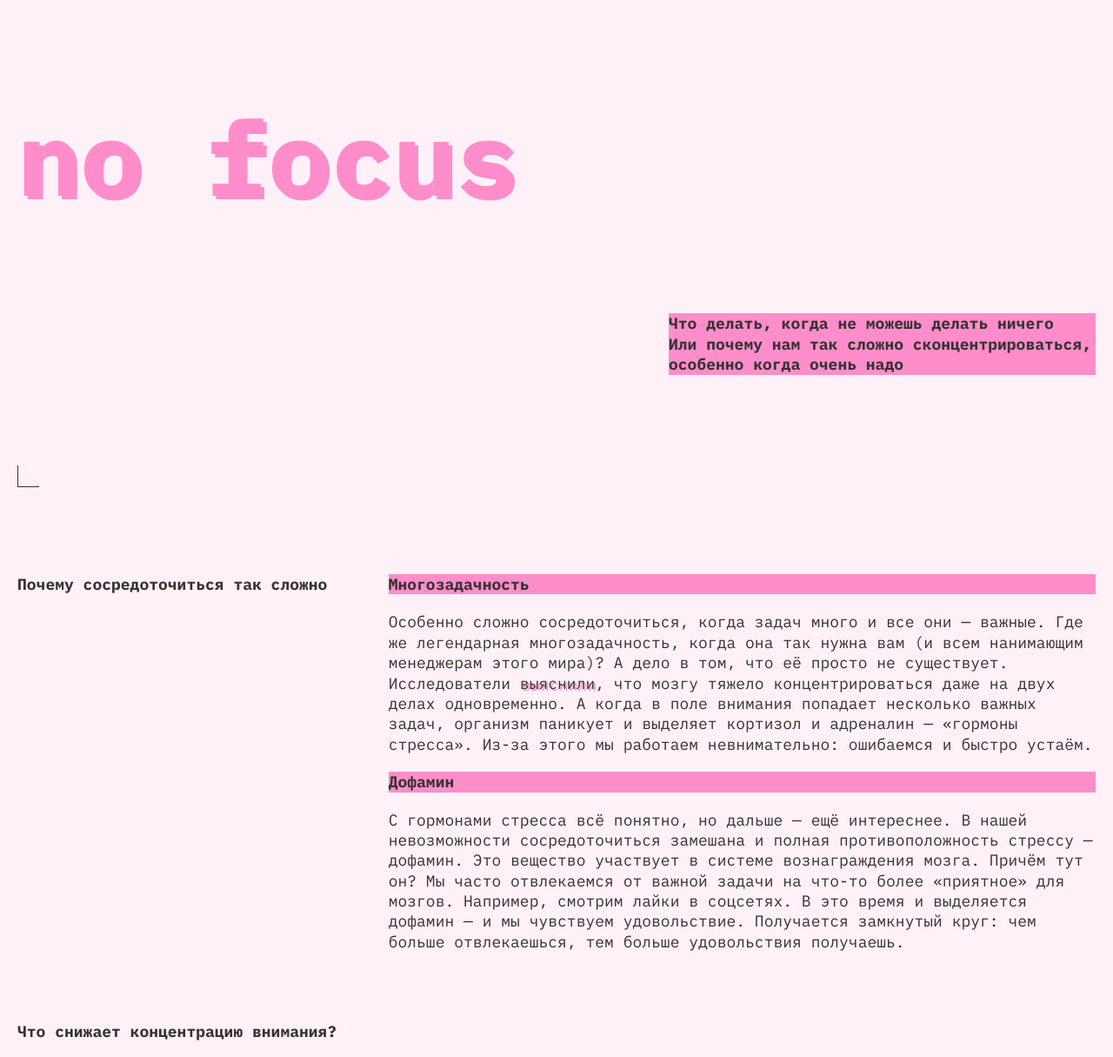
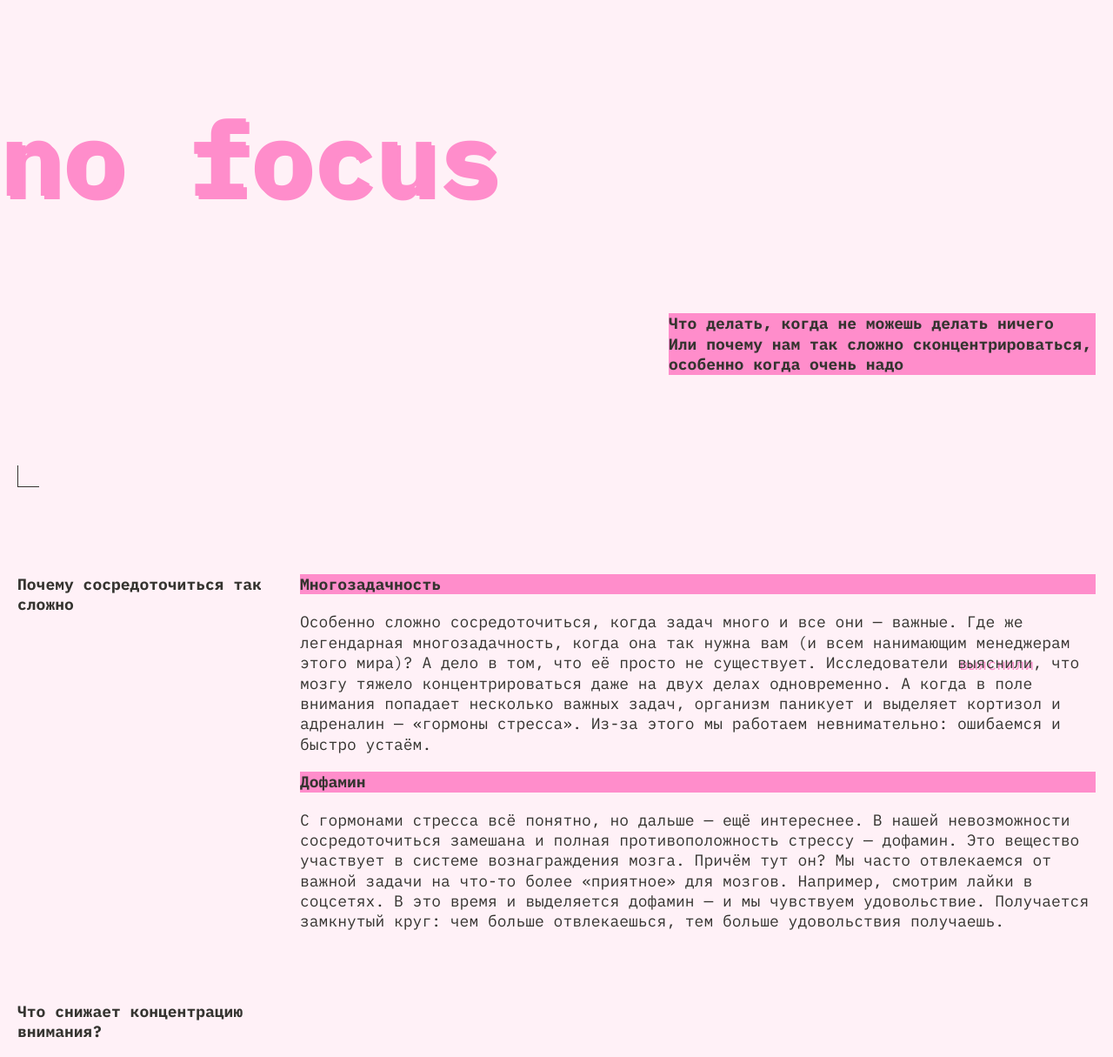
Before and after one commit to VoLudmila/slozhno-sosredotochitsya-fd, a website: page index.html in a window 1280 px wide. Shown: the part 220-1435 px from the top of the page at 87% size. Drawn offline with Linux system fonts and the light colour scheme.

Commit message:
+edited gaps and media grids

```diff
--- a/styles/style.css
+++ b/styles/style.css
@@ -115,7 +115,6 @@
 }
 
 .header__title {
-  margin: auto 0;
   color: var(--title-color);
   font-size: clamp(7.25rem, 7.0115rem + 1.0178vw, 7.5rem);
   line-height: 0.85;
@@ -144,14 +143,14 @@
 
 /* Section */
 
+.content-section {
+  display: grid;
+  gap: var(--article-gap);
+}
+
 .section__title {
   color: var(--caption-without-bg-color);
   font-weight: bold;
-}
-
-.content-section {
-  display: grid;
-  gap: var(--article-gap);
 }
 
 /* Articles */
@@ -232,16 +231,24 @@
     --page-padding: 20px;
   }
 
-  .header__text {
-    padding-inline-end: 7em;
+  .header__title {
+    margin-inline-start: -20px;
   }
 
-  .content-reasons {
+  .header__text {
+    max-width: 364px;
+  }
+
+  .content-section:not(:last-of-type) {
     grid-template-columns: 1fr 2fr;
   }
 
-  .content-hows {
-    grid-template-columns: 1fr 2fr;
+  .content-whats > .section__title {
+    grid-template-columns: 1;
+  }
+
+  .content-whats > .article-list {
+    grid-column: 2 span;
   }
 
   .gallery-list {
@@ -293,7 +300,12 @@
   }
 
   .header__text {
+    max-width: 491px;
     padding-inline-end: 0;
+  }
+
+  .content-section:not(:last-of-type) {
+    grid-template-columns: 1fr 3fr;
   }
 
   .content-whats > .article-list {
--- a/styles/variables.css
+++ b/styles/variables.css
@@ -13,7 +13,7 @@
   --text-color: #f1b2ce;
   --transparent-accent-color: rgb(255 0 112 / 0.4);
   --main-font: 'IBM Plex mono';
-  --section-gap: 50px;
+  --section-gap: 40px;
   --main-gap: 40px;
   --article-gap: 20px;
   --page-padding: 10px;
```
